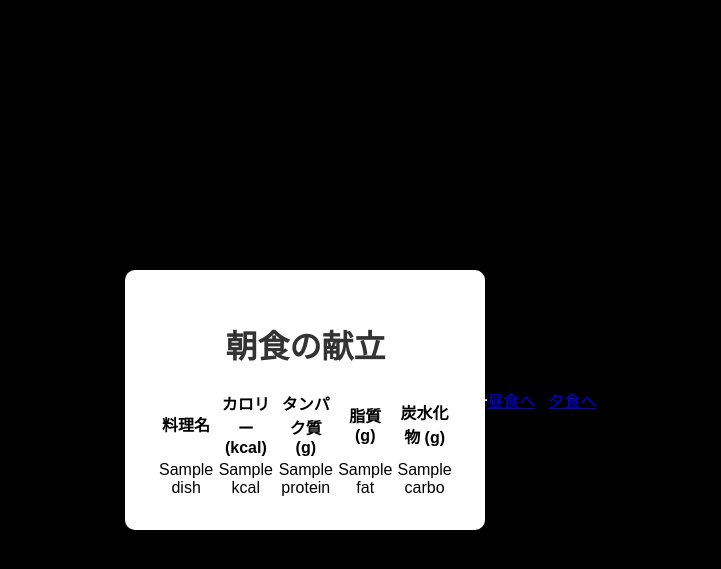
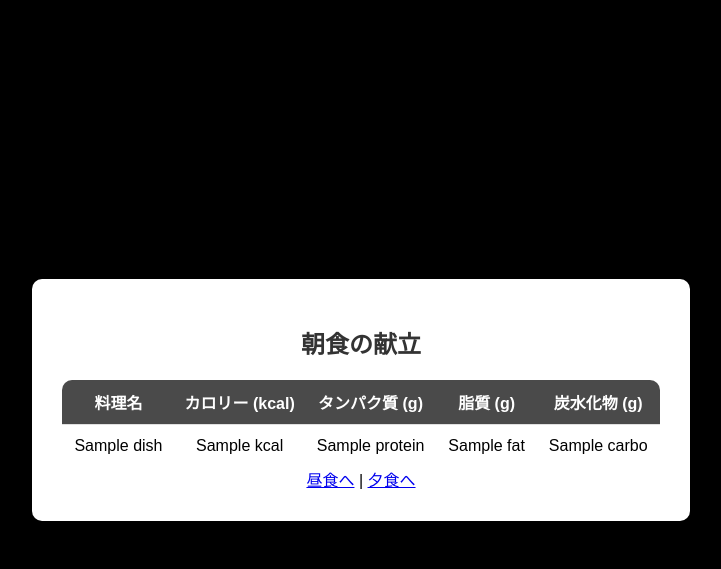
Before and after one commit to jphacks/ng_2413, a Flask app: template templates/menu/recipe/detail/breakfast.html in a window 1280 px wide. Shown: the top 569 px of the page, without its empty margins (279-1000 px from the left). Run offline with Flask 3, Linux system fonts and the light colour scheme; the template is opened without the code that fills it: most values are stand-ins (such as "Sample title", 1, 10 or a date in 2020).

Commit message:
update breakfast

```diff
--- a/static/stylesheet/detail_recipe.css
+++ b/static/stylesheet/detail_recipe.css
@@ -7,6 +7,8 @@ body, html {
     justify-content: center;
     align-items: center;
     background-color: #000000;
+    height: 100vh;
+    margin: 0;
 }
 
 /* ログインフォームのスタイル */
@@ -16,12 +18,51 @@ body, html {
     padding: 30px;
     border-radius: 10px;
     box-shadow: 0px 4px 10px rgba(0, 0, 0, 0.2);
-    width: 300px;
+    max-width: 600px;
+    width: 100%;
 }
 
 h1 {
     color: #333333;
+    font-size: 24px;
+    margin-bottom: 20px;
 }
+
+
+/* テーブルのスタイル */
+.menu-table {
+    width: 100%;
+    border-collapse: collapse;
+    margin-top: 10px;
+    border-radius: 10px;
+    overflow: hidden;
+}
+
+.menu-table thead th {
+    background-color: #4a4a4a;
+    color: white;
+    padding: 10px;
+    font-weight: bold;
+}
+
+.menu-table tbody td {
+    padding: 12px;
+    border-top: 1px solid #e0e0e0;
+}
+
+/* 偶数行の色 */
+/* .menu-table tbody tr:nth-child(even) {
+    background-color: #f3f3f3;
+} */
+
+.menu-table tbody tr:hover {
+    background-color: #e0f0ff;
+}
+
+.menu-table th, .menu-table td {
+    text-align: center;
+}
+
 
 /* 入力欄のスタイル */
 input[type="text"], input[type="password"] {
--- a/templates/menu/recipe/detail/breakfast.html
+++ b/templates/menu/recipe/detail/breakfast.html
@@ -10,7 +10,7 @@
 <body>
     <div class="container">
         <h1>朝食の献立</h1>
-        <table>
+        <table class="menu-table">
             <thead>
                 <tr>
                     <th>料理名</th>
@@ -32,14 +32,13 @@
                 {% endfor %}
             </tbody>
         </table>
-    </div>
 
-
-    <hr>
     <nav>
         <a href="/menu/recipe/lunch">昼食へ</a> |
         <a href="/menu/recipe/dinner">夕食へ</a>
     </nav>
+
+    </div>
 </body>
 
 </html>
```
